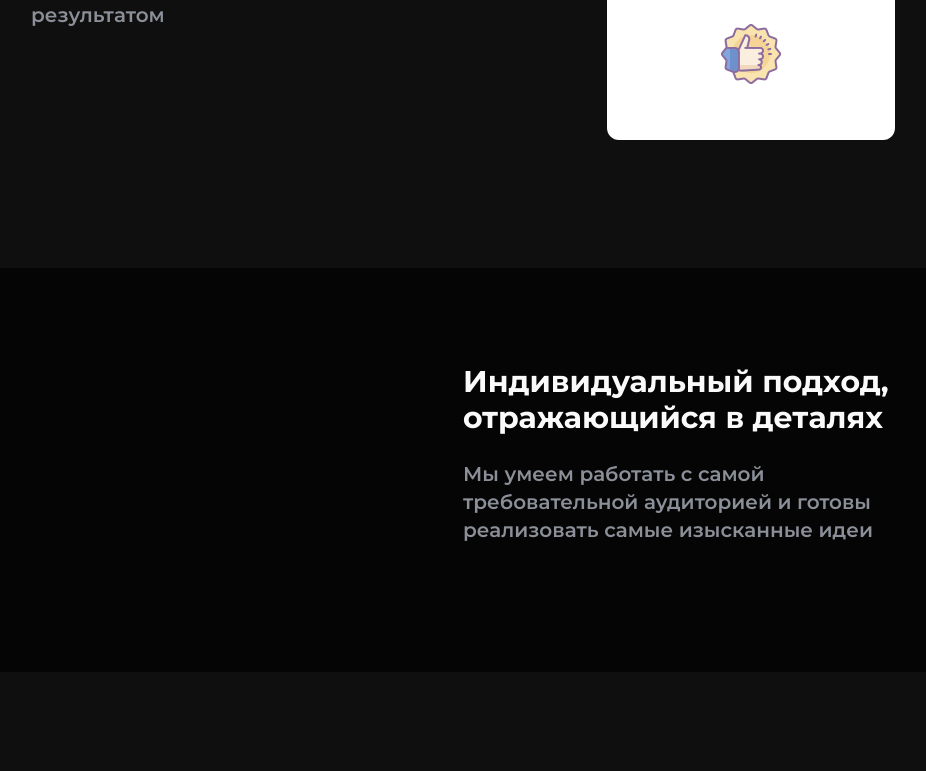
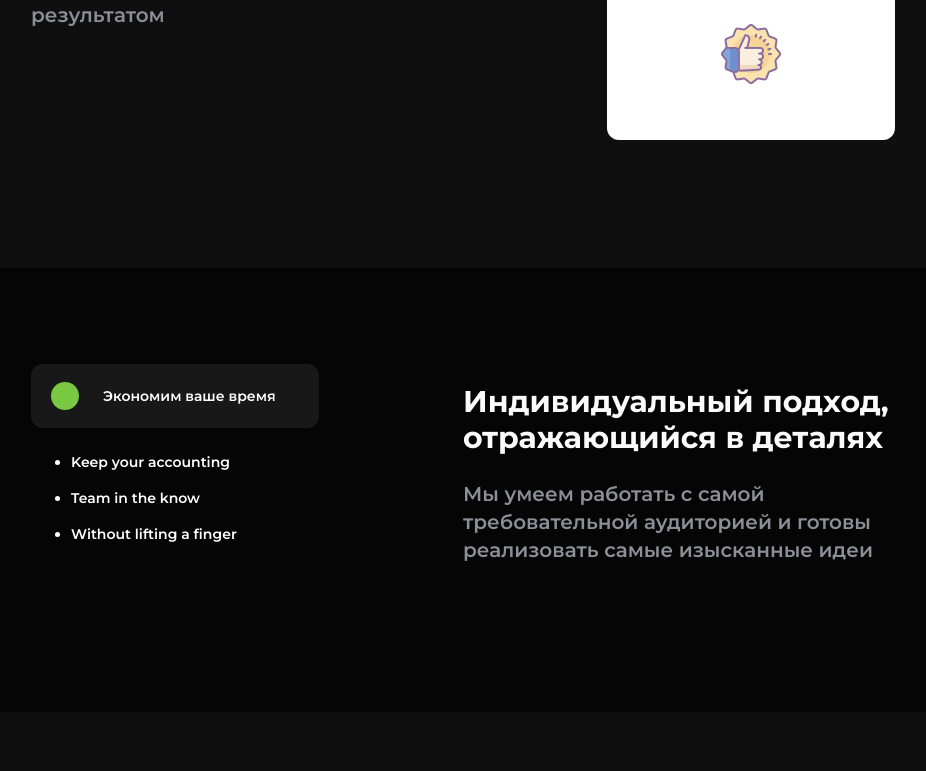
Before and after one commit to Emin-Pogosbekov/my-building-app, a Next.js app: page / in a window 1280 px wide. Shown: the part 1382-2153 px from the top of the page, without its empty margins (177-1103 px from the left). Built offline with nearby package versions, Linux system fonts and the light colour scheme.

Commit message:
Accordion component creation started: 1. Container 2. One tab and style

```diff
--- a/components/index.js
+++ b/components/index.js
@@ -4,6 +4,7 @@ export {default as Paragraph} from './serving/Paragraph'
 export {default as Button} from './serving/Button'
 export {default as BigSubtitle} from './serving/BigSubtitle'
 export {default as Tabs} from './serving/Tabs'
+export {default as Accordion} from './serving/Accordion'
 
 
 export {default as MainScreen} from './layouts/MainScreen'
--- /dev/null
+++ b/components/serving/Accordion.js
@@ -0,0 +1,15 @@
+export default function Accordion() {
+  return (
+    <div className='w-full xl:w-2/3 text-sm font-semibold text-zink-50'>
+      <div className='flex items-center gap-x-6 w-full h-16 rounded-xl bg-appHighlight px-5 py-4'>
+        <div className='w-7 h-7 bg-appGreen rounded-full' />
+        <span className=''>Экономим ваше время</span>
+      </div>
+      <ul className='list-disc px-10 pt-6 pb-10 flex flex-col gap-y-4'>
+        <li>Keep your accounting</li>
+        <li>Team in the know</li>
+        <li>Without lifting a finger</li>
+      </ul>
+    </div>
+  )
+}
--- a/pages/index.js
+++ b/pages/index.js
@@ -1,4 +1,4 @@
-import {MainScreen, StandardScreen, Slider, Quiz, VideoBlock, Tabs} from '../components'
+import {MainScreen, StandardScreen, Slider, Quiz, VideoBlock, Tabs, Accordion} from '../components'
 
 
 export default function HomePage() {
@@ -20,7 +20,9 @@ export default function HomePage() {
         reversed={true}
         subtitleText='Индивидуальный подход, отражающийся в деталях'
         paragraphText='Мы умеем работать с самой требовательной аудиторией и готовы реализовать самые изысканные идеи'
-      />
+      >
+        <Accordion />
+      </StandardScreen>
       <Slider />
       <VideoBlock />
       <Quiz />
--- a/tailwind.config.js
+++ b/tailwind.config.js
@@ -11,7 +11,9 @@ module.exports = {
         appDark: "#0f0f0f",
         appHighlight: "#181818",
         appLightText: "#8a8f98",
-        appMint: "#00df9a"
+        appMint: "#00df9a",
+        appGreen: "#7AC943",
+        appGrayAccordion: "#14151A"
       },
       height: {
         app430: "430px",
```
